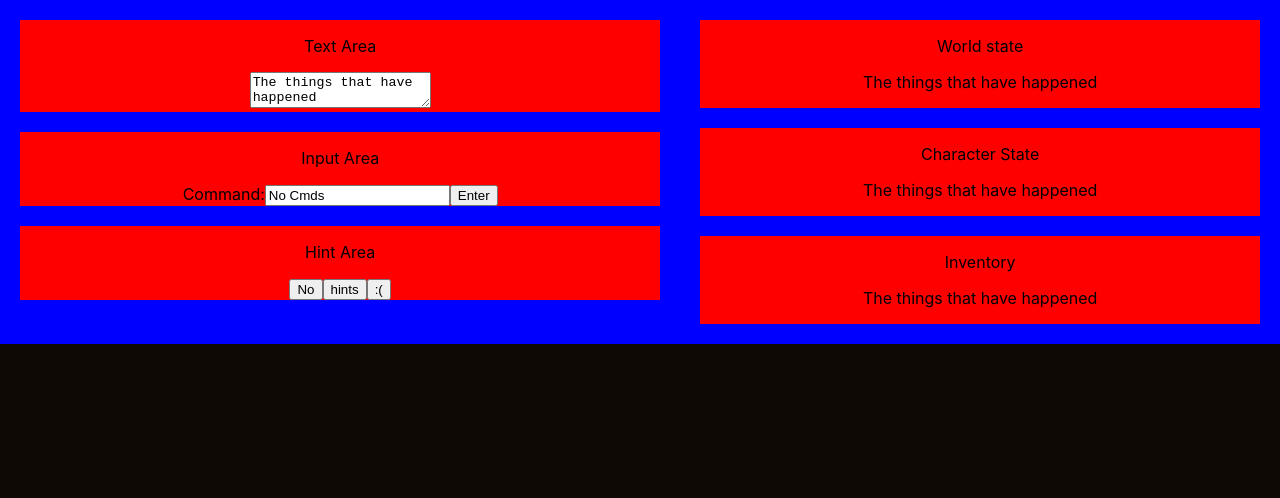
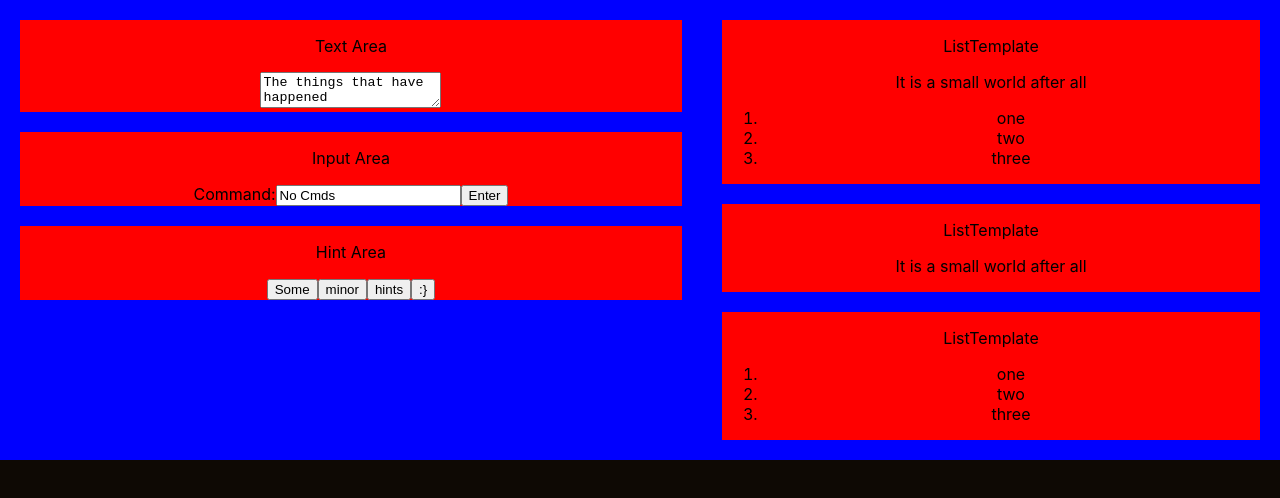
Before and after one commit to OkapalDominic/coop_text_adventure, a React (Create React App) app: page /game in a window 1280 px wide. Shown: the top 498 px of the page. Built offline with nearby package versions, Linux system fonts and the light colour scheme; no server answers.

Commit message:
added a list template functional compenent

```diff
--- a/src/pages/game.tsx
+++ b/src/pages/game.tsx
@@ -63,10 +63,19 @@ function HintsArea(props: DataProp) {
 	);
 }
 
-function Template(props: DataProp) {
+function ListTemplate(props: DataProp) {
+	let listElement;
+	if (props.dataElms !== undefined) {
+		listElement = [];
+		listElement = props.dataElms.map((e) => {
+			return (<li>{e}</li>);
+		});
+	}
 	return (
 		<div className={styles['column']}>
-
+			<p>ListTemplate</p>
+			<p>{props.dataStr}</p>
+			<ol>{listElement}</ol>
 		</div>
 	);
 }
@@ -78,7 +87,7 @@ class GamePage extends React.Component<Props, State> {
 		this.state = {
 			areaText: 'The things that have happened',
 			cmdText: 'No Cmds',
-			hintText: 'No hints :(',
+			hintText: 'Some minor hints :}',
 			worldText: 'It is a small world after all',
 			characterText: 'go look in a mirror',
 			inventoryText: 'your stuff good sir',
@@ -101,22 +110,13 @@ class GamePage extends React.Component<Props, State> {
 				</div>
 				<div className={styles['column']}>
 					<div className={styles['row']}>
-						<div className={styles['column']}>
-							<p>World state</p>
-							<p>{this.state.areaText}</p>
-						</div>
+						<ListTemplate dataStr={this.state.worldText} dataElms={['one', 'two', 'three']}/>
 					</div>
 					<div className={styles['row']}>
-						<div className={styles['column']}>
-							<p>Character State</p>
-							<p>{this.state.areaText}</p>
-						</div>
+						<ListTemplate dataStr={this.state.worldText}/>
 					</div>
 					<div className={styles['row']}>
-						<div className={styles['column']}>
-							<p>Inventory</p>
-							<p>{this.state.areaText}</p>
-						</div>
+						<ListTemplate dataElms={['one', 'two', 'three']}/>
 					</div>
 				</div>
 			</div>
```
